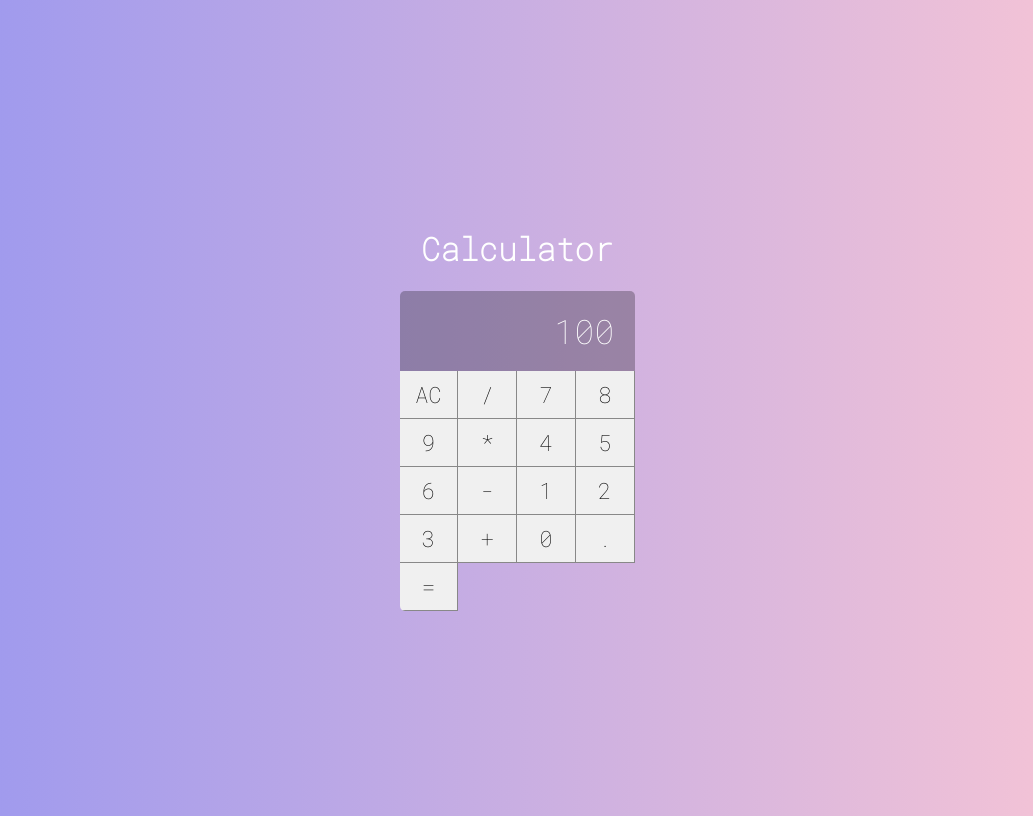
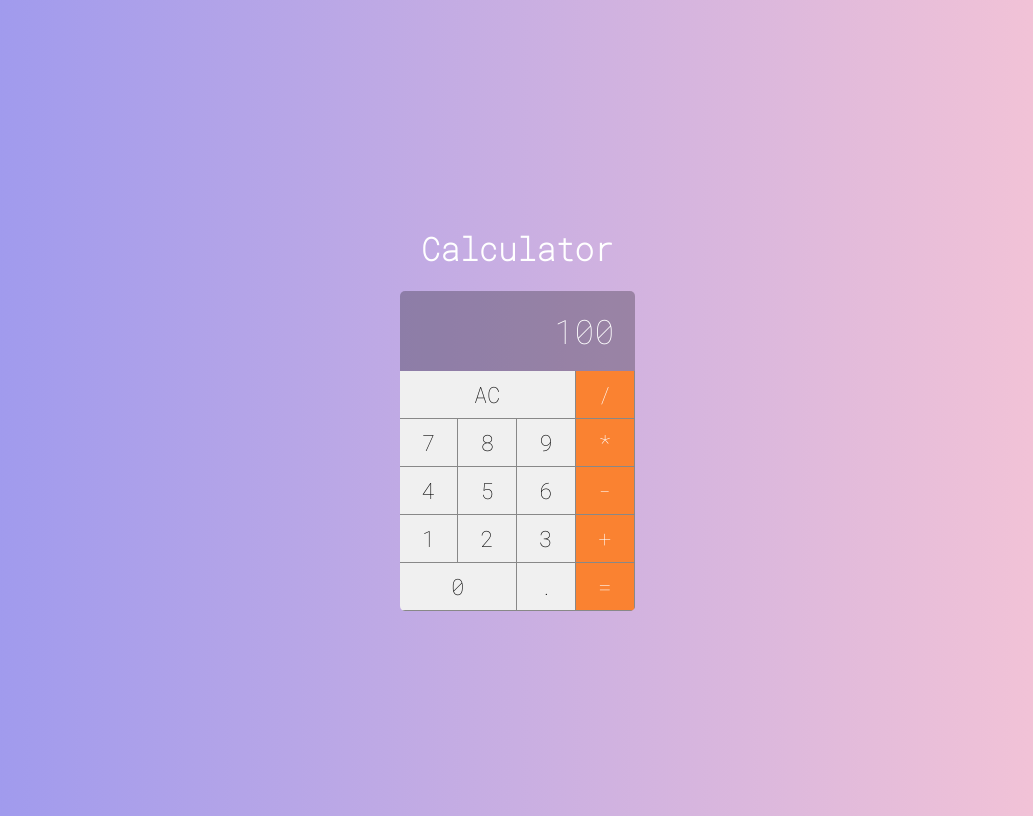
Before and after one commit to luizfelmach/reactcalculator, a React (Create React App) app: page / in a window 1280 px wide. Shown: the whole page, without its empty margins (123-1156 px from the left). Built offline with nearby package versions, Linux system fonts and the light colour scheme.

Commit message:
Add click buttons calculator

```diff
--- a/src/components/Button.css
+++ b/src/components/Button.css
@@ -11,3 +11,24 @@
   border-bottom: var(--border-button);
   outline: none;
 }
+
+.button:active {
+  background-color: #ccc;
+}
+
+.button.double {
+  grid-column: span 2;
+}
+
+.button.triple {
+  grid-column: span 3;
+}
+
+.button.operation {
+  background-color: #fa8231;
+  color: #fff;
+}
+
+.button.operation:active {
+  background-color: #fa8231cc;
+}
--- a/src/components/Button.jsx
+++ b/src/components/Button.jsx
@@ -1,3 +1,17 @@
 import "./Button.css";
 
-export default (props) => <button className="button">{props.label}</button>;
+export default (props) => {
+  return (
+    <button
+      className={`
+    button
+    ${props.operation ? "operation" : ""}
+    ${props.double ? "double" : ""}
+    ${props.triple ? "triple" : ""}
+  `}
+      onClick={(e) => props.click && props.click(props.label)}
+    >
+      {props.label}
+    </button>
+  );
+};
--- a/src/main/Calculator.jsx
+++ b/src/main/Calculator.jsx
@@ -4,27 +4,42 @@
 import "./Calculator.css";
 
 class Calculator extends Component {
+  constructor(props) {
+    super(props);
+    this.clearMemory = this.clearMemory.bind(this);
+    this.setOperation = this.setOperation.bind(this);
+    this.addDigit = this.addDigit.bind(this);
+  }
+  clearMemory() {
+    console.log("Limpar");
+  }
+  setOperation(operation) {
+    console.log(operation);
+  }
+  addDigit(n) {
+    console.log(n);
+  }
   render() {
     return (
       <div className="calculator">
         <Display value={100} />
-        <Button label="AC" />
-        <Button label="/" />
-        <Button label="7" />
-        <Button label="8" />
-        <Button label="9" />
-        <Button label="*" />
-        <Button label="4" />
-        <Button label="5" />
-        <Button label="6" />
-        <Button label="-" />
-        <Button label="1" />
-        <Button label="2" />
-        <Button label="3" />
-        <Button label="+" />
-        <Button label="0" />
-        <Button label="." />
-        <Button label="=" />
+        <Button label="AC" click={this.clearMemory} triple />
+        <Button label="/" click={this.setOperation} operation />
+        <Button label="7" click={this.addDigit} />
+        <Button label="8" click={this.addDigit} />
+        <Button label="9" click={this.addDigit} />
+        <Button label="*" click={this.setOperation} operation />
+        <Button label="4" click={this.addDigit} />
+        <Button label="5" click={this.addDigit} />
+        <Button label="6" click={this.addDigit} />
+        <Button label="-" click={this.setOperation} operation />
+        <Button label="1" click={this.addDigit} />
+        <Button label="2" click={this.addDigit} />
+        <Button label="3" click={this.addDigit} />
+        <Button label="+" click={this.setOperation} operation />
+        <Button label="0" click={this.addDigit} double />
+        <Button label="." click={this.addDigit} />
+        <Button label="=" click={this.setOperation} operation />
       </div>
     );
   }
```
